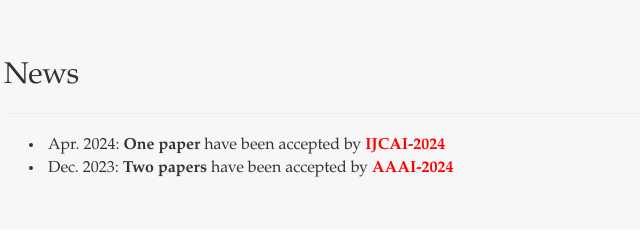
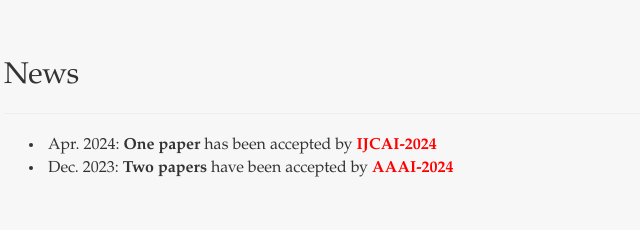
Before and after one commit to Hansong-Zhang/Hansong-Zhang.github.io, a plain HTML site: page index.html in a window 1280 px wide. Shown: the part 900-1140 px from the top of the page, 66-706 px from the left. Drawn offline with Linux system fonts and the light colour scheme; a script that the page names is missing.

Commit message:
Update index.html

```diff
--- a/index.html
+++ b/index.html
@@ -141,7 +141,7 @@
             <hr>
             <div class="spacer"></div>
             <ul>
-    		<li><span class="glyphicon"></span> Apr. 2024: <b>One paper</b> have been accepted by  <b><font color="Red">IJCAI-2024</font></b> </li>
+    		<li><span class="glyphicon"></span> Apr. 2024: <b>One paper</b> has been accepted by  <b><font color="Red">IJCAI-2024</font></b> </li>
 		<li><span class="glyphicon"></span> Dec. 2023: <b>Two papers</b> have been accepted by  <b><font color="Red">AAAI-2024</font></b> </li>
             </ul>
 
```
